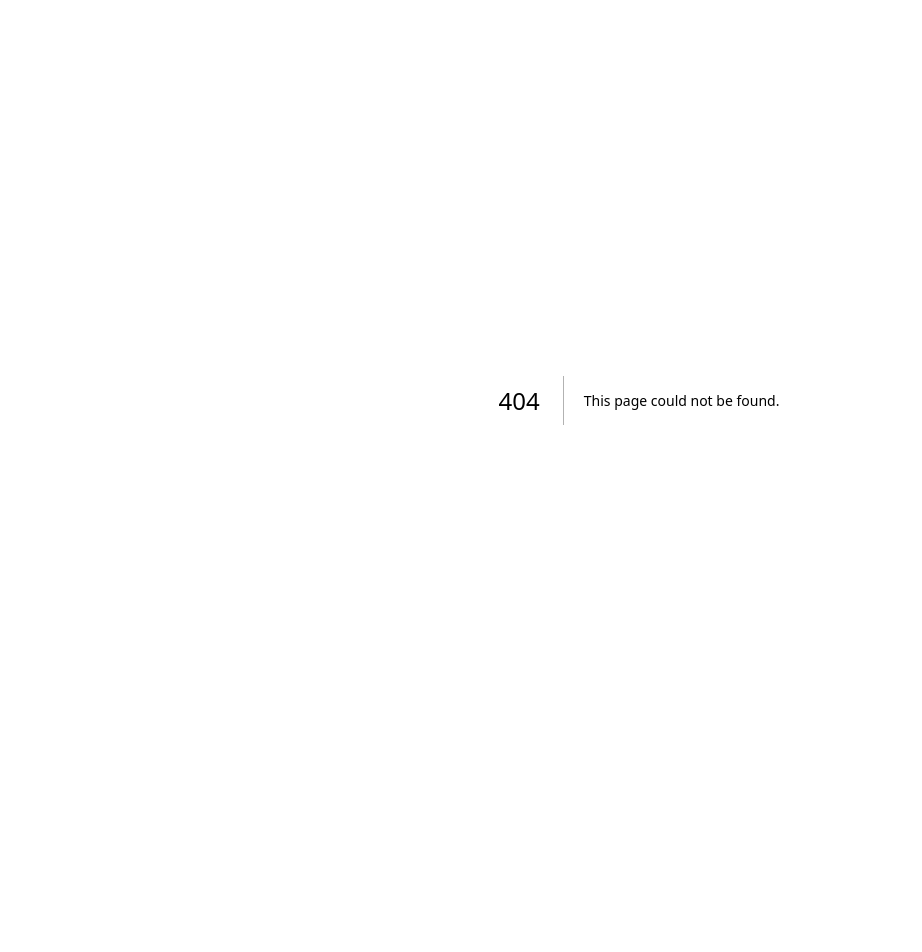
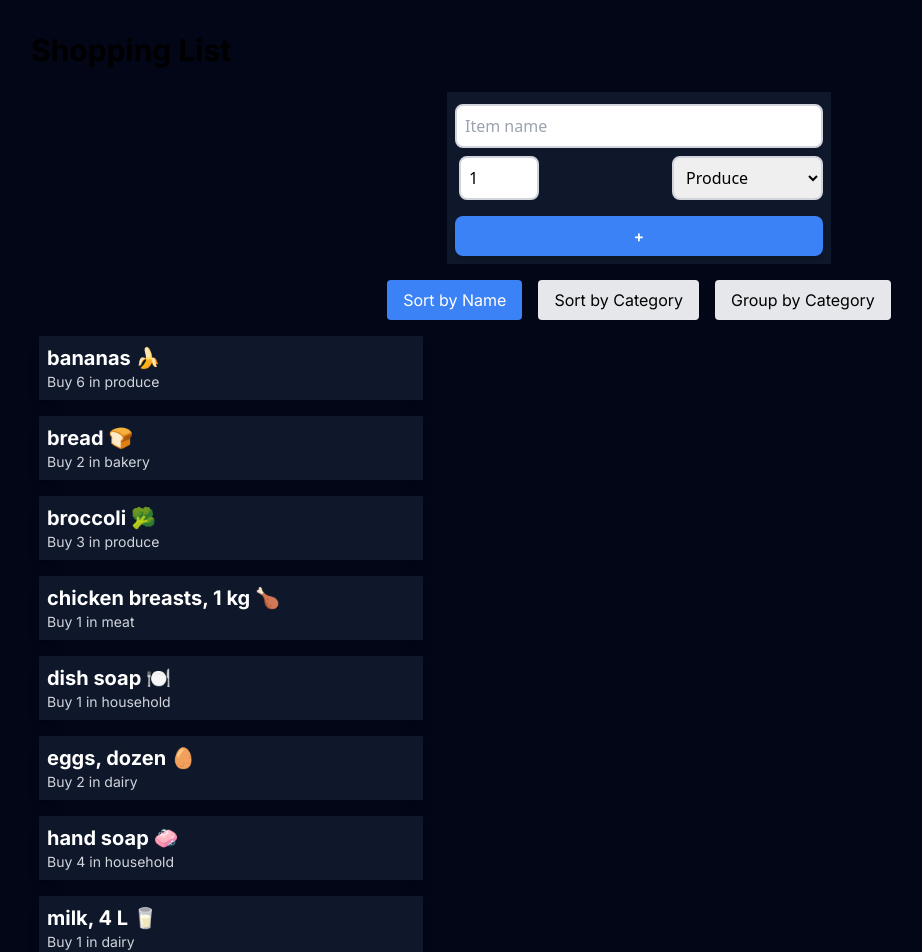
Before and after one commit to CankunNa/cprg306-assignments, a Next.js app: page /week-6 in a window 1280 px wide. Before the commit this address had no page. Shown: the top 952 px of the page, without its empty margins (1-923 px from the left). Before the commit the page ends 800 px from the top, so only its background shows below. Built offline with nearby package versions, Linux system fonts and the light colour scheme.

Commit message:
week 6 assignment first commit
Copied the pages from week-4 and week-5 folders, and modified pages.

```diff
--- a/app/page.js
+++ b/app/page.js
@@ -21,6 +21,9 @@ export default function Home() {
             <li class="hover:text-green-400 hover:underline">
               <a href="/week-5">Week 5 Assignment</a>
             </li>
+            <li class="hover:text-green-400 hover:underline">
+              <a href="/week-6">Week 6 Assignment</a>
+            </li>
           </ul>
           </div>
       </div>
--- /dev/null
+++ b/app/week-6/item-list.js
@@ -0,0 +1,89 @@
+"use client";
+import React, { useState } from 'react';
+import Item from './item';
+
+const ItemList = ({ items }) => {
+  const [sortBy, setSortBy] = useState('name');
+  const [groupBy, setGroupBy] = useState(false);
+
+  let sortedItems = [...items];
+
+  if (groupBy) {
+    const groupedItems = sortedItems.reduce((acc, item) => {
+      (acc[item.category] = acc[item.category] || []).push(item);
+      return acc;
+    }, {});
+
+    sortedItems = Object.keys(groupedItems)
+      .sort()
+      .reduce((acc, category) => {
+        groupedItems[category].sort((a, b) => a.name.localeCompare(b.name));
+        acc.push({ category, items: groupedItems[category] });
+        return acc;
+      }, []);
+  } else {
+    sortedItems.sort((a, b) => {
+      if (sortBy === 'name') {
+        return a.name.localeCompare(b.name);
+      } else if (sortBy === 'category') {
+        return a.category.localeCompare(b.category);
+      }
+      return 0;
+    });
+  }
+
+  return (
+    <div className="max-w-full">
+      <div className="flex justify-center space-x-4 mb-4">
+        <button
+          className={`px-4 py-2 rounded ${sortBy === 'name' && !groupBy ? 'bg-blue-500 text-white' : 'bg-gray-200'}`}
+          onClick={() => { setSortBy('name'); setGroupBy(false); }}
+        >
+          Sort by Name
+        </button>
+        <button
+          className={`px-4 py-2 rounded ${sortBy === 'category' && !groupBy ? 'bg-blue-500 text-white' : 'bg-gray-200'}`}
+          onClick={() => { setSortBy('category'); setGroupBy(false); }}
+        >
+          Sort by Category
+        </button>
+        <button
+          className={`px-4 py-2 rounded ${groupBy ? 'bg-blue-500 text-white' : 'bg-gray-200'}`}
+          onClick={() => setGroupBy(true)}
+        >
+          Group by Category
+        </button>
+      </div>
+      <ul className="space-y-4">
+        {groupBy ? (
+          sortedItems.map((group, index) => (
+            <div key={index}>
+              <h2 className="capitalize font-bold text-lg">{group.category}</h2>
+              <ul className="pl-4 space-y-2">
+                {group.items.map((item, idx) => (
+                  <Item
+                    key={item.id}
+                    name={item.name}
+                    quantity={item.quantity}
+                    category={item.category}
+                  />
+                ))}
+              </ul>
+            </div>
+          ))
+        ) : (
+          sortedItems.map((item, index) => (
+            <Item
+              key={item.id}
+              name={item.name}
+              quantity={item.quantity}
+              category={item.category}
+            />
+          ))
+        )}
+      </ul>
+    </div>
+  );
+};
+
+export default ItemList;
--- /dev/null
+++ b/app/week-6/item.js
@@ -0,0 +1,17 @@
+
+
+
+import React from 'react';
+
+const Item = ({ name, quantity, category }) => {
+  return (
+    <li className="p-2 m-4 bg-slate-900 max-w-sm shadow-lg">
+      <div>
+        <h2 className="text-xl font-bold text-white">{name}</h2>
+        <p className="text-sm text-gray-300">Buy {quantity} in {category}</p>
+      </div>
+    </li>
+  );
+};
+
+export default Item;
--- /dev/null
+++ b/app/week-6/items.json
@@ -0,0 +1,74 @@
+[
+    {
+      "id": "1h2GJKH12gkHG31h1H",
+      "name": "milk, 4 L 🥛",
+      "quantity": 1,
+      "category": "dairy"
+    },
+    {
+      "id": "2KJH3k2j3H1k2J3K1H",
+      "name": "bread 🍞",
+      "quantity": 2,
+      "category": "bakery"
+    },
+    {
+      "id": "3h2KJH3k2j3H1k2J3",
+      "name": "eggs, dozen 🥚",
+      "quantity": 2,
+      "category": "dairy"
+    },
+    {
+      "id": "4k2J3K1H2GJKH12gk",
+      "name": "bananas 🍌",
+      "quantity": 6,
+      "category": "produce"
+    },
+    {
+      "id": "5H1h1H2KJH3k2j3H",
+      "name": "broccoli 🥦",
+      "quantity": 3,
+      "category": "produce"
+    },
+    {
+      "id": "6H1k2J3K1H2GJKH1",
+      "name": "chicken breasts, 1 kg 🍗",
+      "quantity": 1,
+      "category": "meat"
+    },
+    {
+      "id": "7gkHG31h1H2KJH3k",
+      "name": "pasta sauce 🍝",
+      "quantity": 3,
+      "category": "canned goods"
+    },
+    {
+      "id": "8j3H1k2J3K1H2GJK",
+      "name": "spaghetti, 454 g 🍝",
+      "quantity": 2,
+      "category": "dry goods"
+    },
+    {
+      "id": "9H12gkHG31h1H2KJ",
+      "name": "toilet paper, 12 pack 🧻",
+      "quantity": 1,
+      "category": "household"
+    },
+    {
+      "id": "10H3k2j3H1k2J3K1",
+      "name": "paper towels, 6 pack",
+      "quantity": 1,
+      "category": "household"
+    },
+    {
+      "id": "11k2J3K1H2GJKH12",
+      "name": "dish soap 🍽️",
+      "quantity": 1,
+      "category": "household"
+    },
+    {
+      "id": "12GJKH12gkHG31h1",
+      "name": "hand soap 🧼",
+      "quantity": 4,
+      "category": "household"
+    }
+  ]
--- /dev/null
+++ b/app/week-6/new-item.js
@@ -0,0 +1,75 @@
+"use client";
+import React, { useState } from 'react';
+
+const NewItem = ({ onAddItem }) => {
+  const [name, setName] = useState('');
+  const [quantity, setQuantity] = useState(1);
+  const [category, setCategory] = useState('produce');
+
+  const handleSubmit = (event) => {
+    event.preventDefault();
+    const newItem = {
+      name,
+      quantity,
+      category,
+    };
+    onAddItem(newItem);
+    setName('');
+    setQuantity(1);
+    setCategory('produce');
+  };
+
+  return (
+    <main className="flex justify-center w-full">
+      <form className="p-2 m-4 bg-slate-900 text-black max-w-sm w-full" onSubmit={handleSubmit}>
+        <div className="mb-2">
+          <input
+            type="text"
+            placeholder="Item name"
+            required
+            className="w-full mt-1 border-2 border-gray-300 p-2 rounded-lg font-sans"
+            value={name}
+            onChange={(e) => setName(e.target.value)}
+          />
+        </div>
+        <div className="flex justify-between">
+          <input
+            type="number"
+            min="1"
+            max="99"
+            required
+            className="w-20 ml-1 border-2 border-gray-300 p-2 rounded-lg font-sans"
+            value={quantity}
+            onChange={(e) => setQuantity(parseInt(e.target.value))}
+          />
+          <select
+            className="ml-1 border-2 border-gray-300 p-2 rounded-lg font-sans"
+            value={category}
+            onChange={(e) => setCategory(e.target.value)}
+          >
+            <option value="" disabled>Category</option>
+            <option value="produce">Produce</option>
+            <option value="dairy">Dairy</option>
+            <option value="bakery">Bakery</option>
+            <option value="meat">Meat</option>
+            <option value="frozen foods">Frozen Foods</option>
+            <option value="canned goods">Canned Goods</option>
+            <option value="dry goods">Dry Goods</option>
+            <option value="beverages">Beverages</option>
+            <option value="snacks">Snacks</option>
+            <option value="household">Household</option>
+            <option value="other">Other</option>
+          </select>
+        </div>
+        <button
+          type="submit"
+          className="w-full mt-4 py-2 px-4 bg-blue-500 text-white font-semibold rounded-lg shadow-md hover:bg-blue-700 focus:outline-none focus:ring-2 focus:ring-blue-400 focus:ring-opacity-75"
+        >
+          +
+        </button>
+      </form>
+    </main>
+  );
+};
+
+export default NewItem;
--- /dev/null
+++ b/app/week-6/page.js
@@ -0,0 +1,23 @@
+"use client";
+import React, { useState } from 'react';
+import NewItem from './new-item';
+import ItemList from './item-list';
+import itemsData from './items.json';
+
+const Page = () => {
+  const [items, setItems] = useState(itemsData);
+
+  const handleAddItem = (newItem) => {
+    setItems([...items, { ...newItem, id: Math.random().toString(36).substr(2, 9) }]);
+  };
+
+  return (
+    <main className="p-6 bg-slate-950 min-h-screen">
+      <h1 className="text-3xl font-bold m-2">Shopping List</h1>
+      <NewItem onAddItem={handleAddItem} />
+      <ItemList items={items} />
+    </main>
+  );
+};
+
+export default Page;
```
